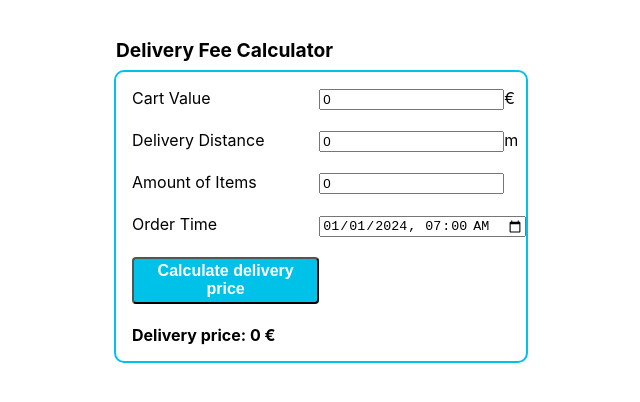
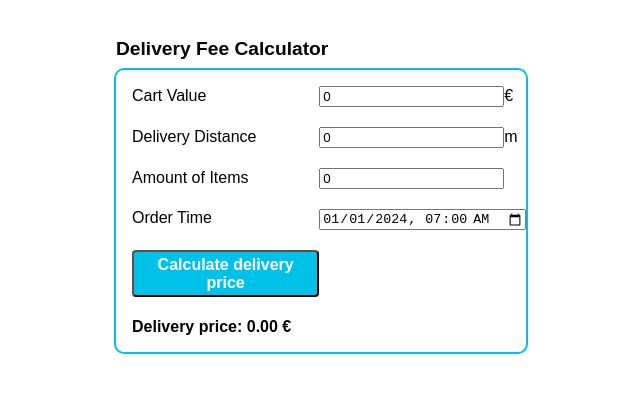
Before and after one commit to KatarinaNeskovic/Delivery-Fee-Calculator, a React (Create React App) app: page / in a window 1280 px wide. Shown: the top 402 px of the page, without its empty margins (268-908 px from the left). Built offline with nearby package versions, Linux system fonts and the light colour scheme.

Commit message:
changed font family and setRequest to update state correctly

```diff
--- a/src/DeliveryPriceCalculator.tsx
+++ b/src/DeliveryPriceCalculator.tsx
@@ -4,7 +4,7 @@ import './deliveryPriceCalculator.css';
 import { DeliveryRequest } from './delivery-fee-structure';
 import { totalDeliveryFee } from './delivery-fee-functions'
 
-export function DeliveryPriceCalculator(props:DeliveryRequest) {
+export function DeliveryPriceCalculator(props: DeliveryRequest) {
 
   // setting initial state for request object
   const [request, setRequest] = useState<DeliveryRequest>({
@@ -16,20 +16,36 @@ export function DeliveryPriceCalculator(props:DeliveryRequest) {
 
   const [deliveryFee, setDeliveryFee] = useState(0);
 
+  const deliveryFeeRounded = deliveryFee.toFixed(2);
+
   const handleChange = (e: any) => {
     const { name, value } = e.target; //deconstructing object to access its name and value props
-    setRequest({
+
+    setRequest((prevRequest) => {
+      const updatedRequest = {
+        ...prevRequest,
+        [name]: value
+      }
+      return updatedRequest;
+    }
+    )
+    /* setRequest({
       ...request,
       [name]: value
-    })
+    }
+    ) */
   }
 
   const calculateFee = (e: any) => {
     e.preventDefault();
-
+    //ensuring that user requests are greater than zero
+    if (request.amountOfItems<=0 ||  request.cartValue<=0 ||request.deliveryDistance<=0) {
+      alert('Values must be greater than zero!')
+    }
+    else {
     const fee = totalDeliveryFee(request)
-
     setDeliveryFee(fee);
+    }
   }
 
   return (
@@ -108,7 +124,7 @@ export function DeliveryPriceCalculator(props:DeliveryRequest) {
 
           <button onClick={calculateFee} className='btn'> Calculate delivery price </button>
 
-        <h4 data-test-id="fee"> Delivery price: {deliveryFee} € </h4>
+          <h4 data-test-id="fee"> Delivery price: {deliveryFeeRounded} € </h4>
         </form>
 
       </div>
--- a/src/deliveryPriceCalculator.css
+++ b/src/deliveryPriceCalculator.css
@@ -2,6 +2,7 @@
 body {
 display: flex;
 flex-direction: column;
+font-family: Arial, Helvetica, sans-serif;
 font-size: 16px;
 background-color: white;
 }
```
Also changed, not shown: 1 other file (tests, documents, lock files or other folders). Lines whose indentation alone changed are shown as unchanged.
